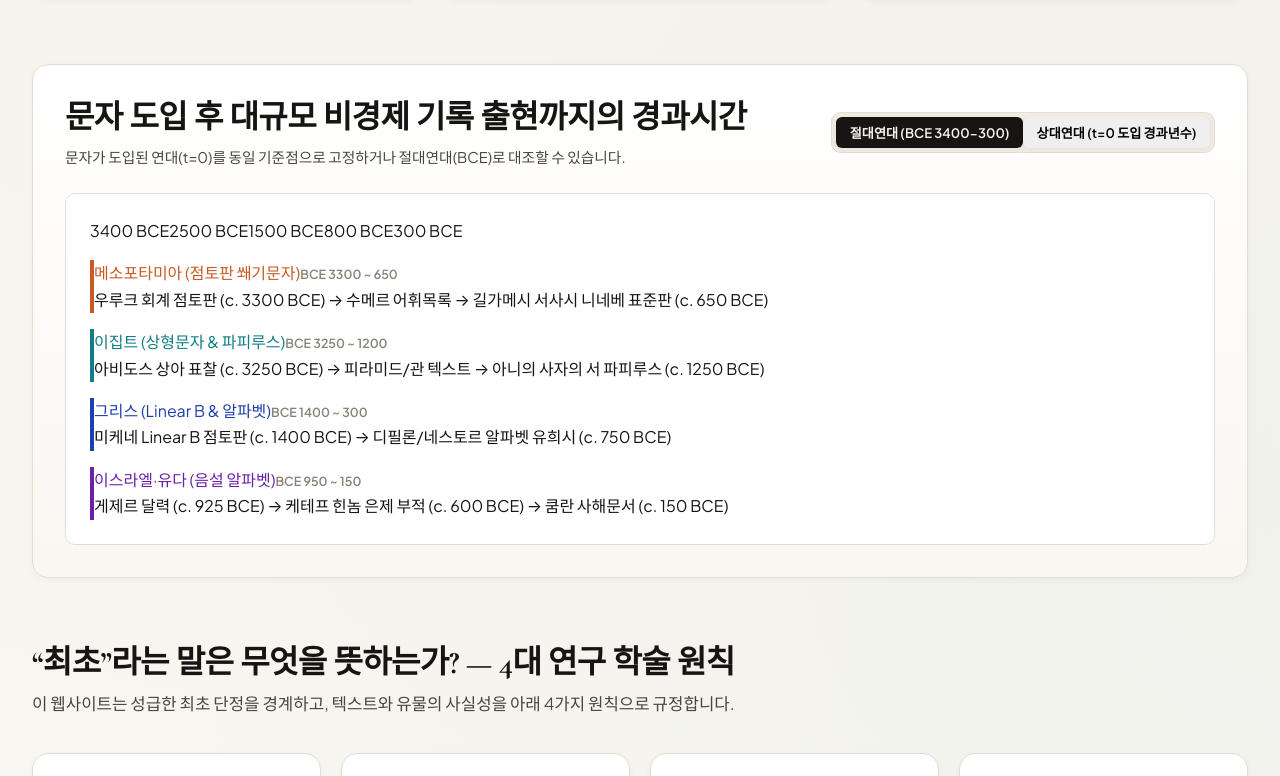
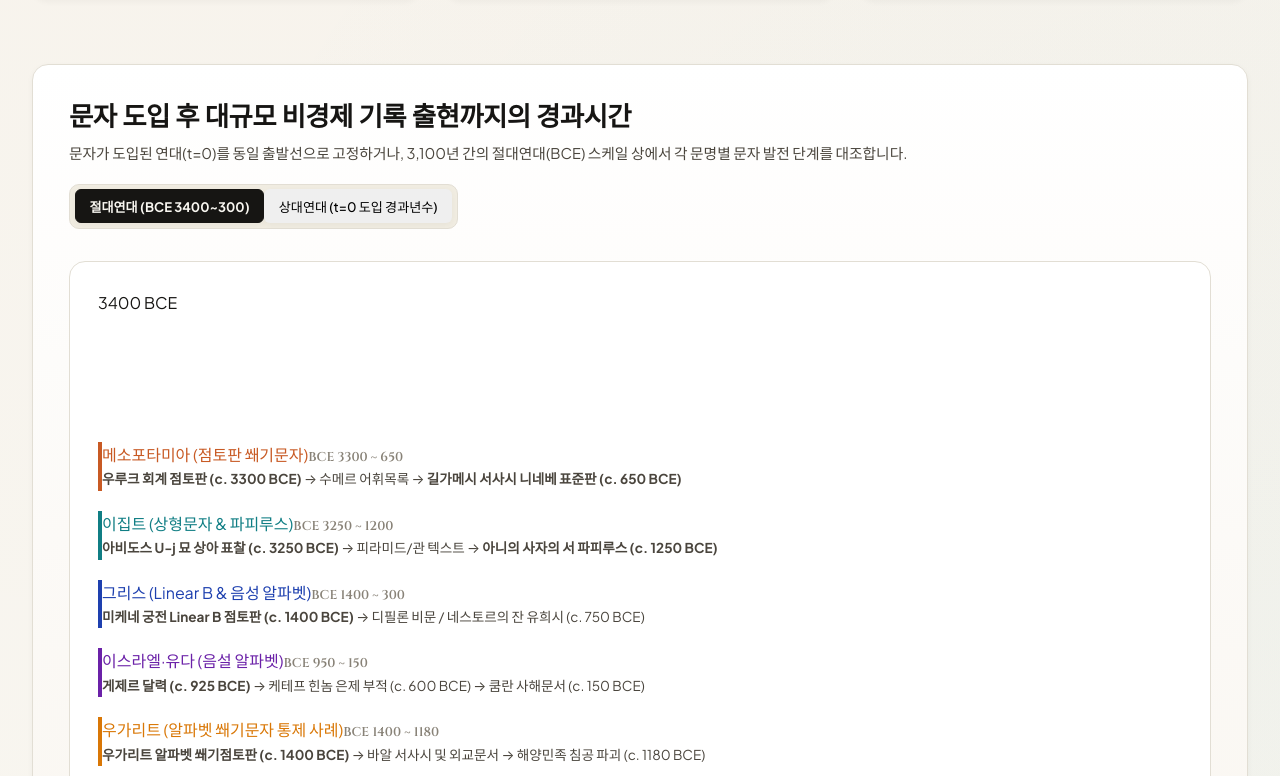
Before and after one commit to YgHnSIM/after-the-ledger, a React (Vite) app: page / in a window 1280 px wide. Shown: the part 1404-2180 px from the top of the page. Built offline with nearby package versions, Linux system fonts and the light colour scheme; a web font is replaced by a local one.

Commit message:
chore(vite): change dev server port from 3000 to 5173
- Change Vite dev server port from 3000 to 5173 to prohibit port 3000 usage

```diff
--- a/src/components/HomeView.tsx
+++ b/src/components/HomeView.tsx
@@ -178,27 +178,29 @@ export const HomeView: React.FC<HomeViewProps> = ({ onNavigateTab }) => {
       </section>
 
       {/* ELAPSED TIME COMPARISON CHART (ABSOLUTE VS RELATIVE) */}
-      <section className="card" style={{ marginBottom: '4rem', padding: '2rem' }}>
-        <div style={{ display: 'flex', justifyContent: 'space-between', alignItems: 'center', marginBottom: '1.5rem', flexWrap: 'wrap', gap: '1rem' }}>
+      <section className="card glass-card" style={{ marginBottom: '4rem', marginTop: '3.5rem', padding: '2.25rem' }}>
+        <div style={{ display: 'flex', justifyContent: 'space-between', alignItems: 'flex-start', marginBottom: '2rem', flexWrap: 'wrap', gap: '1.25rem' }}>
           <div>
-            <h2 className="section-title">문자 도입 후 대규모 비경제 기록 출현까지의 경과시간</h2>
-            <p style={{ color: 'var(--text-secondary)', margin: 0, fontSize: '0.92rem' }}>
-              문자가 도입된 연대(t=0)를 동일 기준점으로 고정하거나 절대연대(BCE)로 대조할 수 있습니다.
+            <h2 className="section-title" style={{ fontSize: '1.65rem', marginBottom: '0.4rem' }}>
+              문자 도입 후 대규모 비경제 기록 출현까지의 경과시간
+            </h2>
+            <p style={{ color: 'var(--text-secondary)', margin: 0, fontSize: '0.92rem', lineHeight: 1.5 }}>
+              문자가 도입된 연대(t=0)를 동일 출발선으로 고정하거나, 3,100년 간의 절대연대(BCE) 스케일 상에서 각 문명별 문자 발전 단계를 대조합니다.
             </p>
           </div>
 
-          <div style={{ display: 'flex', background: 'var(--bg-surface-elevated)', padding: '0.25rem', borderRadius: 'var(--radius-md)', border: '1px solid var(--border-color)' }}>
+          <div style={{ display: 'flex', background: 'var(--bg-surface-elevated)', padding: '0.3rem', borderRadius: 'var(--radius-md)', border: '1px solid var(--border-color)', flexShrink: 0 }}>
             <button
-              className={`btn btn-sm ${timeMode === 'absolute' ? 'btn-primary' : ''}`}
+              className={`btn btn-sm ${timeMode === 'absolute' ? 'btn-primary' : 'btn-ghost'}`}
               onClick={() => setTimeMode('absolute')}
-              style={{ border: 'none' }}
+              style={{ padding: '0.4rem 0.85rem', fontSize: '0.82rem', fontWeight: timeMode === 'absolute' ? 700 : 500 }}
             >
-              절대연대 (BCE 3400-300)
+              절대연대 (BCE 3400~300)
             </button>
             <button
-              className={`btn btn-sm ${timeMode === 'relative' ? 'btn-primary' : ''}`}
+              className={`btn btn-sm ${timeMode === 'relative' ? 'btn-primary' : 'btn-ghost'}`}
               onClick={() => setTimeMode('relative')}
-              style={{ border: 'none' }}
+              style={{ padding: '0.4rem 0.85rem', fontSize: '0.82rem', fontWeight: timeMode === 'relative' ? 700 : 500 }}
             >
               상대연대 (t=0 도입 경과년수)
             </button>
@@ -206,70 +208,85 @@ export const HomeView: React.FC<HomeViewProps> = ({ onNavigateTab }) => {
         </div>
 
         {/* CHART VISUALIZATION */}
-        <div style={{ background: 'var(--bg-surface)', border: '1px solid var(--border-color)', borderRadius: 'var(--radius-md)', padding: '1.5rem' }}>
+        <div style={{ background: 'var(--bg-surface)', border: '1px solid var(--border-color)', borderRadius: 'var(--radius-lg)', padding: '1.75rem' }}>
           {timeMode === 'relative' ? (
-            <div style={{ display: 'flex', flexDirection: 'column', gap: '1.5rem' }}>
+            <div style={{ display: 'flex', flexDirection: 'column', gap: '1.75rem' }}>
               <div>
-                <div style={{ display: 'flex', justifyContent: 'space-between', marginBottom: '0.35rem', fontSize: '0.9rem', fontWeight: 600 }}>
+                <div style={{ display: 'flex', justifyContent: 'space-between', marginBottom: '0.4rem', fontSize: '0.92rem', fontWeight: 600 }}>
                   <span style={{ color: 'var(--civ-mesopotamia)' }}>메소포타미아 (후기 우루크 IV기 t=0 기준)</span>
-                  <span><strong>t+0 년</strong> (회계 문서와 어휘목록 동시 출현)</span>
+                  <span style={{ fontFamily: 'var(--font-cinzel)', fontWeight: 700 }}>t+0 년 <span style={{ fontWeight: 400, fontSize: '0.8rem', color: 'var(--text-muted)' }}>(회계 문서 & 어휘목록 동시 출현)</span></span>
                 </div>
-                <div style={{ height: '16px', background: 'var(--bg-surface-elevated)', borderRadius: 'var(--radius-full)', overflow: 'hidden', display: 'flex' }}>
-                  <div style={{ width: '12%', background: 'var(--civ-mesopotamia)', height: '100%' }}></div>
+                <div style={{ height: '16px', background: 'var(--bg-surface-elevated)', borderRadius: 'var(--radius-full)', overflow: 'hidden', display: 'flex', border: '1px solid var(--border-color)' }}>
+                  <div style={{ width: '12%', background: 'linear-gradient(90deg, var(--civ-mesopotamia) 0%, #e66d3b 100%)', height: '100%' }}></div>
                 </div>
-                <div style={{ fontSize: '0.78rem', color: 'var(--text-muted)', marginTop: '0.25rem' }}>
-                  우루크 IV기 행정 점토판과 직업목록(ED Lu A) 동시 출현 (DCCLT 데이터)
+                <div style={{ fontSize: '0.8rem', color: 'var(--text-muted)', marginTop: '0.35rem' }}>
+                  우루크 IV기 행정 점토판과 직업목록(ED Lu A) 동시 출현 (DCCLT 데이터 실증)
                 </div>
               </div>
 
               <div>
-                <div style={{ display: 'flex', justifyContent: 'space-between', marginBottom: '0.35rem', fontSize: '0.9rem', fontWeight: 600 }}>
+                <div style={{ display: 'flex', justifyContent: 'space-between', marginBottom: '0.4rem', fontSize: '0.92rem', fontWeight: 600 }}>
                   <span style={{ color: 'var(--civ-egypt)' }}>이집트 (아비도스 U-j 묘 t=0 기준)</span>
-                  <span><strong>t+900 년</strong> (피라미드 텍스트 刻文)</span>
+                  <span style={{ fontFamily: 'var(--font-cinzel)', fontWeight: 700 }}>t+900 년 <span style={{ fontWeight: 400, fontSize: '0.8rem', color: 'var(--text-muted)' }}>(피라미드 텍스트 刻文)</span></span>
                 </div>
-                <div style={{ height: '16px', background: 'var(--bg-surface-elevated)', borderRadius: 'var(--radius-full)', overflow: 'hidden', display: 'flex' }}>
-                  <div style={{ width: '55%', background: 'var(--civ-egypt)', height: '100%' }}></div>
+                <div style={{ height: '16px', background: 'var(--bg-surface-elevated)', borderRadius: 'var(--radius-full)', overflow: 'hidden', display: 'flex', border: '1px solid var(--border-color)' }}>
+                  <div style={{ width: '55%', background: 'linear-gradient(90deg, var(--civ-egypt) 0%, #22b8c0 100%)', height: '100%' }}></div>
                 </div>
-                <div style={{ fontSize: '0.78rem', color: 'var(--text-muted)', marginTop: '0.25rem' }}>
+                <div style={{ fontSize: '0.8rem', color: 'var(--text-muted)', marginTop: '0.35rem' }}>
                   선왕조 표찰(c. 3250 BCE) 후 제5왕조 우나스 피라미드 매장실 텍스트(c. 2350 BCE)
                 </div>
               </div>
 
               <div>
-                <div style={{ display: 'flex', justifyContent: 'space-between', marginBottom: '0.35rem', fontSize: '0.9rem', fontWeight: 600 }}>
+                <div style={{ display: 'flex', justifyContent: 'space-between', marginBottom: '0.4rem', fontSize: '0.92rem', fontWeight: 600 }}>
                   <span style={{ color: 'var(--civ-greece)' }}>그리스 (알파벳 도입 t=0 c. 775 BCE 기준)</span>
-                  <span><strong>t+35 년</strong> (디필론 비문 / 네스토르의 잔 유희시)</span>
+                  <span style={{ fontFamily: 'var(--font-cinzel)', fontWeight: 700 }}>t+35 년 <span style={{ fontWeight: 400, fontSize: '0.8rem', color: 'var(--text-muted)' }}>(디필론 비문 / 네스토르의 잔 유희시)</span></span>
                 </div>
-                <div style={{ height: '16px', background: 'var(--bg-surface-elevated)', borderRadius: 'var(--radius-full)', overflow: 'hidden', display: 'flex' }}>
-                  <div style={{ width: '22%', background: 'var(--civ-greece)', height: '100%' }}></div>
+                <div style={{ height: '16px', background: 'var(--bg-surface-elevated)', borderRadius: 'var(--radius-full)', overflow: 'hidden', display: 'flex', border: '1px solid var(--border-color)' }}>
+                  <div style={{ width: '22%', background: 'linear-gradient(90deg, var(--civ-greece) 0%, #3b82f6 100%)', height: '100%' }}></div>
                 </div>
-                <div style={{ fontSize: '0.78rem', color: 'var(--text-muted)', marginTop: '0.25rem' }}>
+                <div style={{ fontSize: '0.8rem', color: 'var(--text-muted)', marginTop: '0.35rem' }}>
                   Linear B 붕괴 후 알파벳 수용 35년 만에 시적 유희비문 극적 확산 (BCE 740년 디필론)
                 </div>
               </div>
 
               <div>
-                <div style={{ display: 'flex', justifyContent: 'space-between', marginBottom: '0.35rem', fontSize: '0.9rem', fontWeight: 600 }}>
+                <div style={{ display: 'flex', justifyContent: 'space-between', marginBottom: '0.4rem', fontSize: '0.92rem', fontWeight: 600 }}>
                   <span style={{ color: 'var(--civ-israel)' }}>이스라엘·유다 (고대 히브리 분화 t=0 c. 950 BCE 기준)</span>
-                  <span><strong>t+350 년</strong> (케테프 힌놈 부적 및 포로기 성서 편집)</span>
+                  <span style={{ fontFamily: 'var(--font-cinzel)', fontWeight: 700 }}>t+350 년 <span style={{ fontWeight: 400, fontSize: '0.8rem', color: 'var(--text-muted)' }}>(케테프 힌놈 부적 및 포로기 성서)</span></span>
                 </div>
-                <div style={{ height: '16px', background: 'var(--bg-surface-elevated)', borderRadius: 'var(--radius-full)', overflow: 'hidden', display: 'flex' }}>
-                  <div style={{ width: '40%', background: 'var(--civ-israel)', height: '100%' }}></div>
+                <div style={{ height: '16px', background: 'var(--bg-surface-elevated)', borderRadius: 'var(--radius-full)', overflow: 'hidden', display: 'flex', border: '1px solid var(--border-color)' }}>
+                  <div style={{ width: '40%', background: 'linear-gradient(90deg, var(--civ-israel) 0%, #a855f7 100%)', height: '100%' }}></div>
                 </div>
-                <div style={{ fontSize: '0.78rem', color: 'var(--text-muted)', marginTop: '0.25rem' }}>
+                <div style={{ fontSize: '0.8rem', color: 'var(--text-muted)', marginTop: '0.35rem' }}>
                   게제르 달력(c. 925 BCE) 후 케테프 힌놈 은제 부적(c. 600 BCE) 및 쿰란 사해문서(c. 150 BCE)
                 </div>
               </div>
             </div>
           ) : (
-            <div style={{ display: 'flex', flexDirection: 'column', gap: '1rem' }}>
-              {/* TOP RULER CHIPS */}
-              <div className="home-ruler-chips">
-                <span className="home-ruler-chip">3400 BCE</span>
-                <span className="home-ruler-chip">2500 BCE</span>
-                <span className="home-ruler-chip">1500 BCE</span>
-                <span className="home-ruler-chip">800 BCE</span>
-                <span className="home-ruler-chip">300 BCE</span>
+            <div style={{ display: 'flex', flexDirection: 'column', gap: '1.25rem' }}>
+              {/* MATHEMATICALLY ACCURATE RULER TICKS (3400 BCE - 300 BCE) */}
+              <div className="home-timeline-ruler">
+                <div className="home-ruler-mark" style={{ left: '0%', transform: 'translateX(0%)' }}>
+                  <span>3400 BCE</span>
+                  <div className="home-ruler-tick"></div>
+                </div>
+                <div className="home-ruler-mark" style={{ left: '29%', transform: 'translateX(-50%)' }}>
+                  <span>2500 BCE</span>
+                  <div className="home-ruler-tick"></div>
+                </div>
+                <div className="home-ruler-mark" style={{ left: '61.3%', transform: 'translateX(-50%)' }}>
+                  <span>1500 BCE</span>
+                  <div className="home-ruler-tick"></div>
+                </div>
+                <div className="home-ruler-mark" style={{ left: '83.9%', transform: 'translateX(-50%)' }}>
+                  <span>800 BCE</span>
+                  <div className="home-ruler-tick"></div>
+                </div>
+                <div className="home-ruler-mark" style={{ left: '100%', transform: 'translateX(-100%)' }}>
+                  <span>300 BCE</span>
+                  <div className="home-ruler-tick"></div>
+                </div>
               </div>
 
               {/* MESOPOTAMIA CARD */}
@@ -278,15 +295,15 @@ export const HomeView: React.FC<HomeViewProps> = ({ onNavigateTab }) => {
                   <span className="home-timeline-civ-title" style={{ color: 'var(--civ-mesopotamia)' }}>
                     메소포타미아 (점토판 쐐기문자)
                   </span>
-                  <span style={{ fontSize: '0.78rem', color: 'var(--text-muted)', fontWeight: 600 }}>
+                  <span style={{ fontSize: '0.8rem', color: 'var(--text-muted)', fontWeight: 600, fontFamily: 'var(--font-cinzel)' }}>
                     BCE 3300 ~ 650
                   </span>
                 </div>
                 <div className="home-timeline-bar-track">
-                  <div className="home-timeline-bar-fill" style={{ width: '90%', background: 'var(--civ-mesopotamia)' }}></div>
+                  <div className="home-timeline-bar-fill" style={{ marginLeft: '3.2%', width: '85.5%', background: 'linear-gradient(90deg, var(--civ-mesopotamia) 0%, #e66d3b 100%)' }}></div>
                 </div>
-                <div className="home-timeline-desc">
-                  우루크 회계 점토판 (c. 3300 BCE) → 수메르 어휘목록 → 길가메시 서사시 니네베 표준판 (c. 650 BCE)
+                <div className="home-timeline-desc" style={{ fontSize: '0.85rem', color: 'var(--text-secondary)' }}>
+                  <strong>우루크 회계 점토판 (c. 3300 BCE)</strong> → 수메르 어휘목록 → <strong>길가메시 서사시 니네베 표준판 (c. 650 BCE)</strong>
                 </div>
               </div>
 
@@ -296,15 +313,15 @@ export const HomeView: React.FC<HomeViewProps> = ({ onNavigateTab }) => {
                   <span className="home-timeline-civ-title" style={{ color: 'var(--civ-egypt)' }}>
                     이집트 (상형문자 & 파피루스)
                   </span>
-                  <span style={{ fontSize: '0.78rem', color: 'var(--text-muted)', fontWeight: 600 }}>
+                  <span style={{ fontSize: '0.8rem', color: 'var(--text-muted)', fontWeight: 600, fontFamily: 'var(--font-cinzel)' }}>
                     BCE 3250 ~ 1200
                   </span>
                 </div>
                 <div className="home-timeline-bar-track">
-                  <div className="home-timeline-bar-fill" style={{ width: '85%', marginLeft: '5%', background: 'var(--civ-egypt)' }}></div>
+                  <div className="home-timeline-bar-fill" style={{ marginLeft: '4.8%', width: '66.1%', background: 'linear-gradient(90deg, var(--civ-egypt) 0%, #22b8c0 100%)' }}></div>
                 </div>
-                <div className="home-timeline-desc">
-                  아비도스 상아 표찰 (c. 3250 BCE) → 피라미드/관 텍스트 → 아니의 사자의 서 파피루스 (c. 1250 BCE)
+                <div className="home-timeline-desc" style={{ fontSize: '0.85rem', color: 'var(--text-secondary)' }}>
+                  <strong>아비도스 U-j 묘 상아 표찰 (c. 3250 BCE)</strong> → 피라미드/관 텍스트 → <strong>아니의 사자의 서 파피루스 (c. 1250 BCE)</strong>
                 </div>
               </div>
 
@@ -312,17 +329,17 @@ export const HomeView: React.FC<HomeViewProps> = ({ onNavigateTab }) => {
               <div className="home-timeline-card" style={{ borderLeft: '4px solid var(--civ-greece)' }}>
                 <div className="home-timeline-header">
                   <span className="home-timeline-civ-title" style={{ color: 'var(--civ-greece)' }}>
-                    그리스 (Linear B & 알파벳)
+                    그리스 (Linear B & 음성 알파벳)
                   </span>
-                  <span style={{ fontSize: '0.78rem', color: 'var(--text-muted)', fontWeight: 600 }}>
+                  <span style={{ fontSize: '0.8rem', color: 'var(--text-muted)', fontWeight: 600, fontFamily: 'var(--font-cinzel)' }}>
                     BCE 1400 ~ 300
                   </span>
                 </div>
                 <div className="home-timeline-bar-track">
-                  <div className="home-timeline-bar-fill" style={{ width: '45%', marginLeft: '45%', background: 'var(--civ-greece)' }}></div>
+                  <div className="home-timeline-bar-fill" style={{ marginLeft: '64.5%', width: '35.5%', background: 'linear-gradient(90deg, var(--civ-greece) 0%, #3b82f6 100%)' }}></div>
                 </div>
-                <div className="home-timeline-desc">
-                  미케네 Linear B 점토판 (c. 1400 BCE) → 디필론/네스토르 알파벳 유희시 (c. 750 BCE)
+                <div className="home-timeline-desc" style={{ fontSize: '0.85rem', color: 'var(--text-secondary)' }}>
+                  <strong>미케네 궁전 Linear B 점토판 (c. 1400 BCE)</strong> → 디필론 비문 / 네스토르의 잔 유희시 (c. 750 BCE)
                 </div>
               </div>
 
@@ -332,19 +349,36 @@ export const HomeView: React.FC<HomeViewProps> = ({ onNavigateTab }) => {
                   <span className="home-timeline-civ-title" style={{ color: 'var(--civ-israel)' }}>
                     이스라엘·유다 (음설 알파벳)
                   </span>
-                  <span style={{ fontSize: '0.78rem', color: 'var(--text-muted)', fontWeight: 600 }}>
+                  <span style={{ fontSize: '0.8rem', color: 'var(--text-muted)', fontWeight: 600, fontFamily: 'var(--font-cinzel)' }}>
                     BCE 950 ~ 150
                   </span>
                 </div>
                 <div className="home-timeline-bar-track">
-                  <div className="home-timeline-bar-fill" style={{ width: '35%', marginLeft: '60%', background: 'var(--civ-israel)' }}></div>
+                  <div className="home-timeline-bar-fill" style={{ marginLeft: '79.0%', width: '21.0%', background: 'linear-gradient(90deg, var(--civ-israel) 0%, #a855f7 100%)' }}></div>
                 </div>
-                <div className="home-timeline-desc">
-                  게제르 달력 (c. 925 BCE) → 케테프 힌놈 은제 부적 (c. 600 BCE) → 쿰란 사해문서 (c. 150 BCE)
+                <div className="home-timeline-desc" style={{ fontSize: '0.85rem', color: 'var(--text-secondary)' }}>
+                  <strong>게제르 달력 (c. 925 BCE)</strong> → 케테프 힌놈 은제 부적 (c. 600 BCE) → 쿰란 사해문서 (c. 150 BCE)
+                </div>
+              </div>
+
+              {/* UGARIT CARD */}
+              <div className="home-timeline-card" style={{ borderLeft: '4px solid var(--civ-ugarit)' }}>
+                <div className="home-timeline-header">
+                  <span className="home-timeline-civ-title" style={{ color: 'var(--civ-ugarit)' }}>
+                    우가리트 (알파벳 쐐기문자 통제 사례)
+                  </span>
+                  <span style={{ fontSize: '0.8rem', color: 'var(--text-muted)', fontWeight: 600, fontFamily: 'var(--font-cinzel)' }}>
+                    BCE 1400 ~ 1180
+                  </span>
+                </div>
+                <div className="home-timeline-bar-track">
+                  <div className="home-timeline-bar-fill" style={{ marginLeft: '64.5%', width: '7.1%', background: 'linear-gradient(90deg, var(--civ-ugarit) 0%, #f59e0b 100%)' }}></div>
+                </div>
+                <div className="home-timeline-desc" style={{ fontSize: '0.85rem', color: 'var(--text-secondary)' }}>
+                  <strong>우가리트 알파벳 쐐기점토판 (c. 1400 BCE)</strong> → 바알 서사시 및 외교문서 → 해양민족 침공 파괴 (c. 1180 BCE)
                 </div>
               </div>
             </div>
-
           )}
         </div>
       </section>
--- a/vite.config.ts
+++ b/vite.config.ts
@@ -5,7 +5,7 @@ export default defineConfig({
   plugins: [react()],
   base: './',
   server: {
-    port: 3000,
+    port: 5173,
     open: false,
   },
 });
```
Also changed, not shown: src/styles/index.css (+32 -17 lines).
